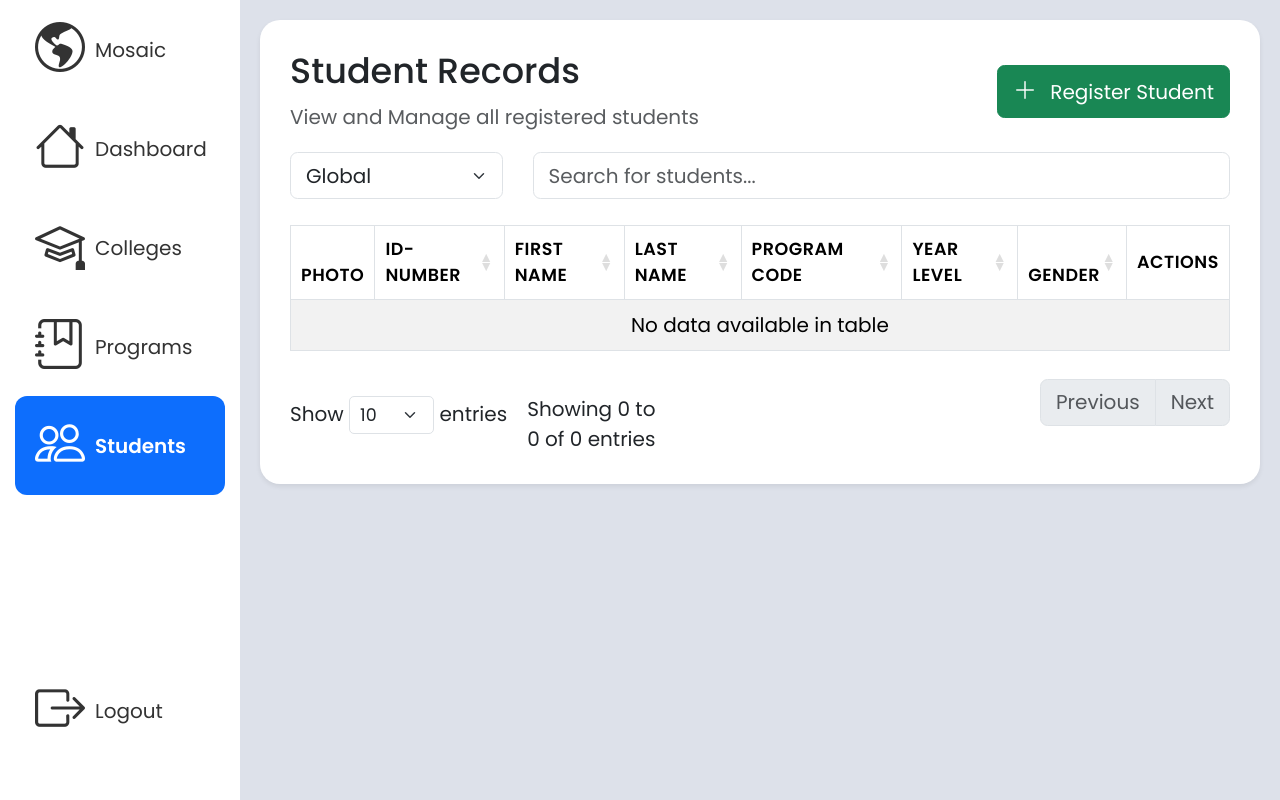
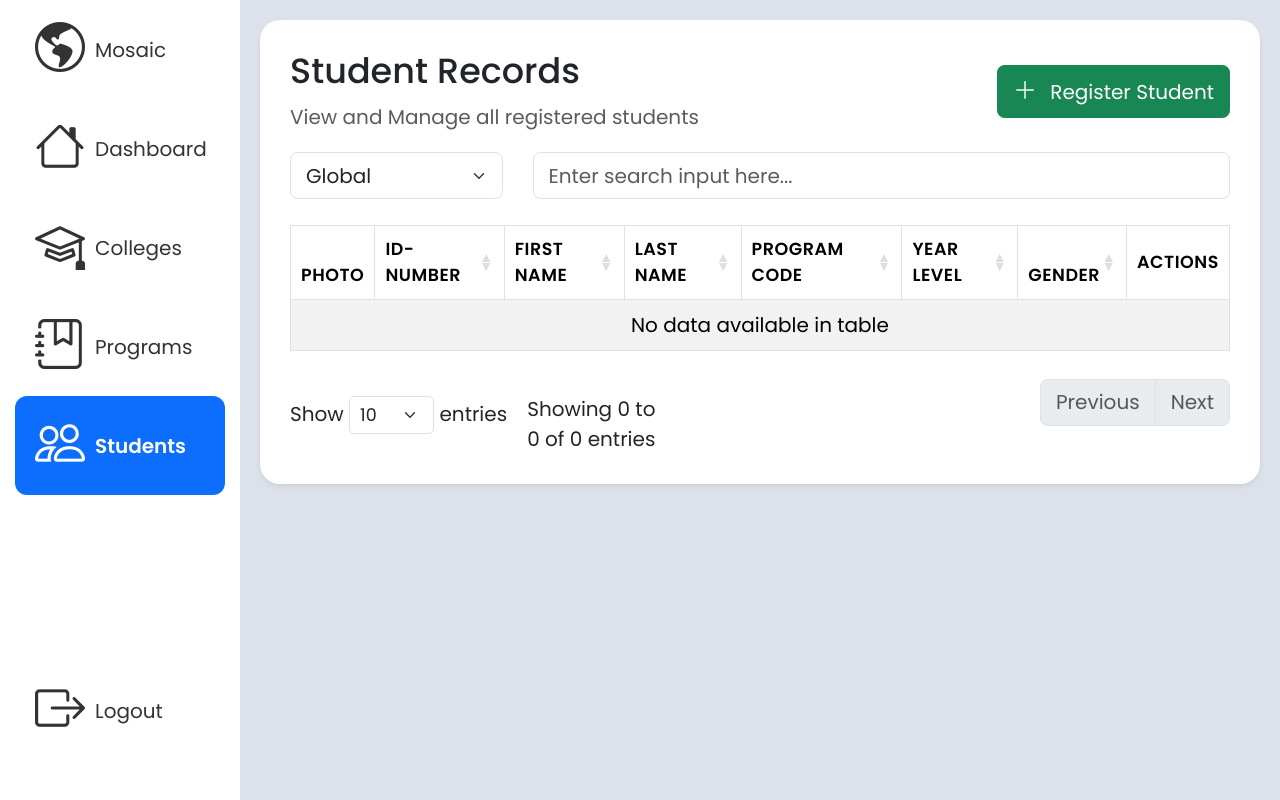
Before and after one commit to mustafamclngn/CCC181-SSIS-Web, a Flask app: page /students in a window 1280 px wide. Run offline with Flask 3, Linux system fonts and the light colour scheme; the visitor is signed in with stand-in values (Sample User, id 1); data that the repository does not hold is empty; some libraries are stand-ins or nearby versions.

Commit message:
minor ui fixes tweak

```diff
--- a/app/templates/students.html
+++ b/app/templates/students.html
@@ -42,7 +42,7 @@
         type="text"
         id="customSearchStudent"
         class="form-control"
-        placeholder="Search for students..."
+        placeholder="Enter search input here..."
         data-table-search="input"
       />
     </div>
```
